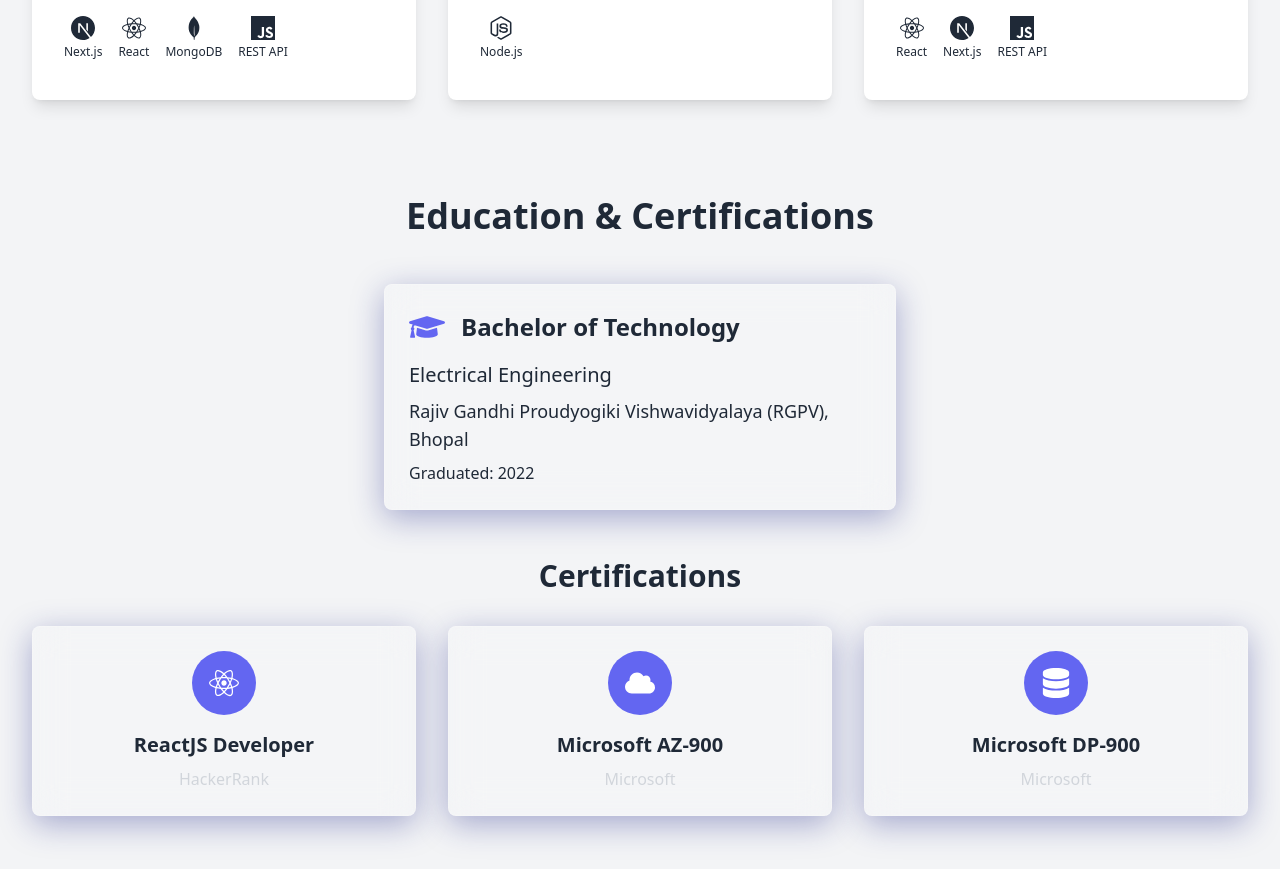
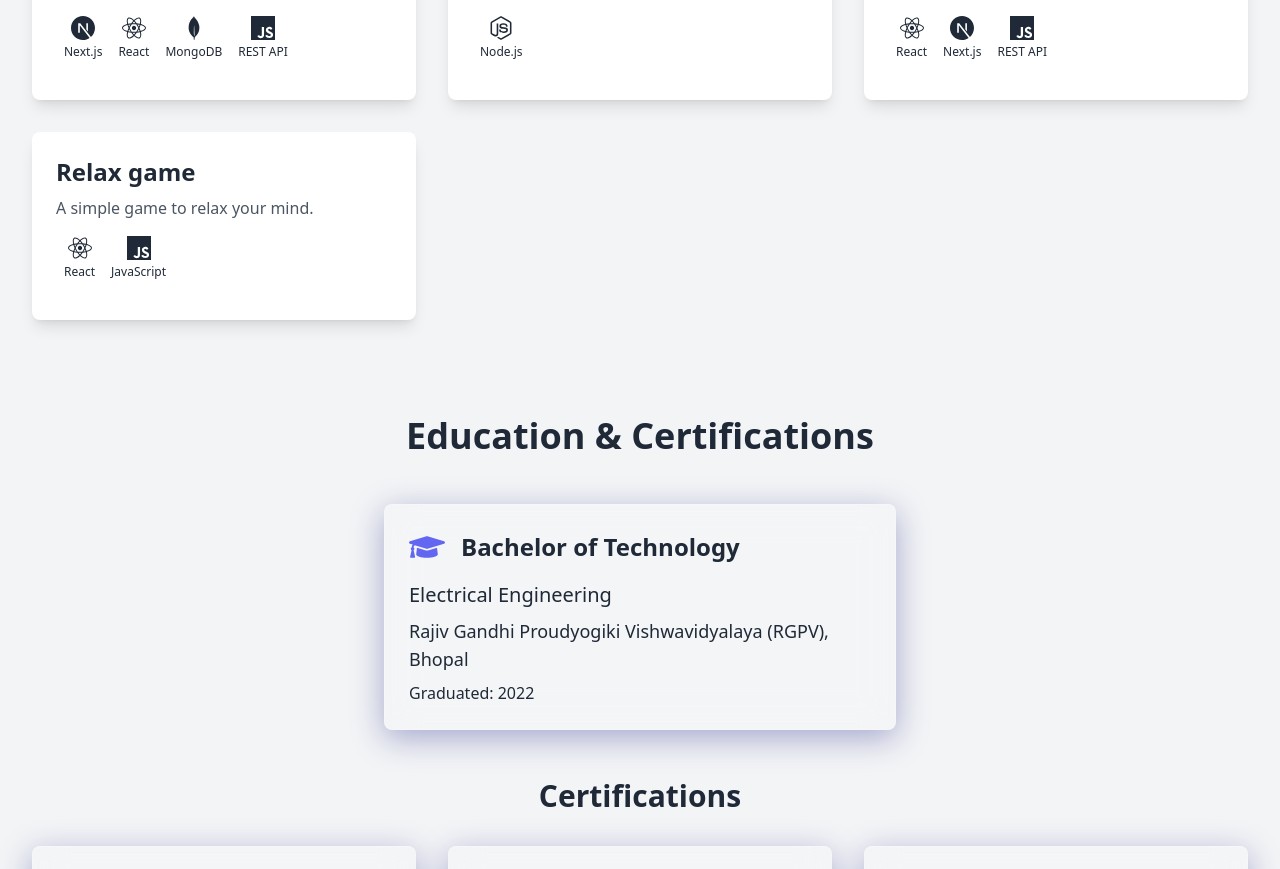
Before and after one commit to sudhanshu786kumar/my-portfolio, a React (Vite) app: page / in a window 1280 px wide. Shown: the part 3240-4109 px from the top of the page. Built offline with nearby package versions, Linux system fonts and the light colour scheme.

Commit message:
feat: add Relax game project with description and tech stack in Projects component

```diff
--- a/src/components/Projects.jsx
+++ b/src/components/Projects.jsx
@@ -128,6 +128,16 @@ const Projects = ({ darkMode }) => {
         { icon: SiJavascript, name: "REST API" },
       ],
     },
+    {
+      title: "Relax game ",
+      description: "A simple game to relax your mind.",
+      link: "https://relax-game.netlify.app",
+      techStack: [
+        { icon: FaReact, name: "React" },
+        { icon: SiJavascript, name: "JavaScript" },
+
+      ],
+    },
   ];
 
   return (
```
